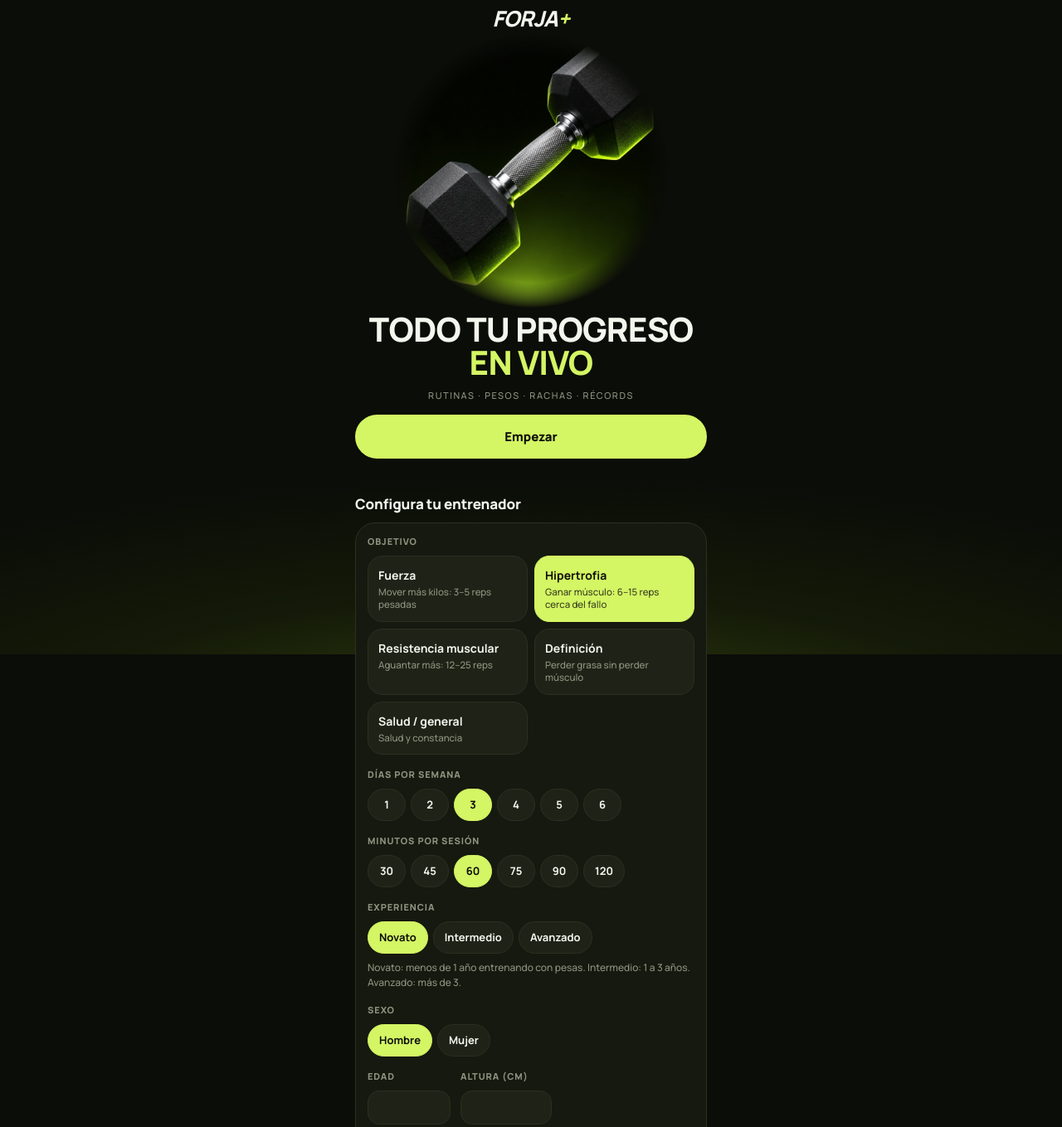
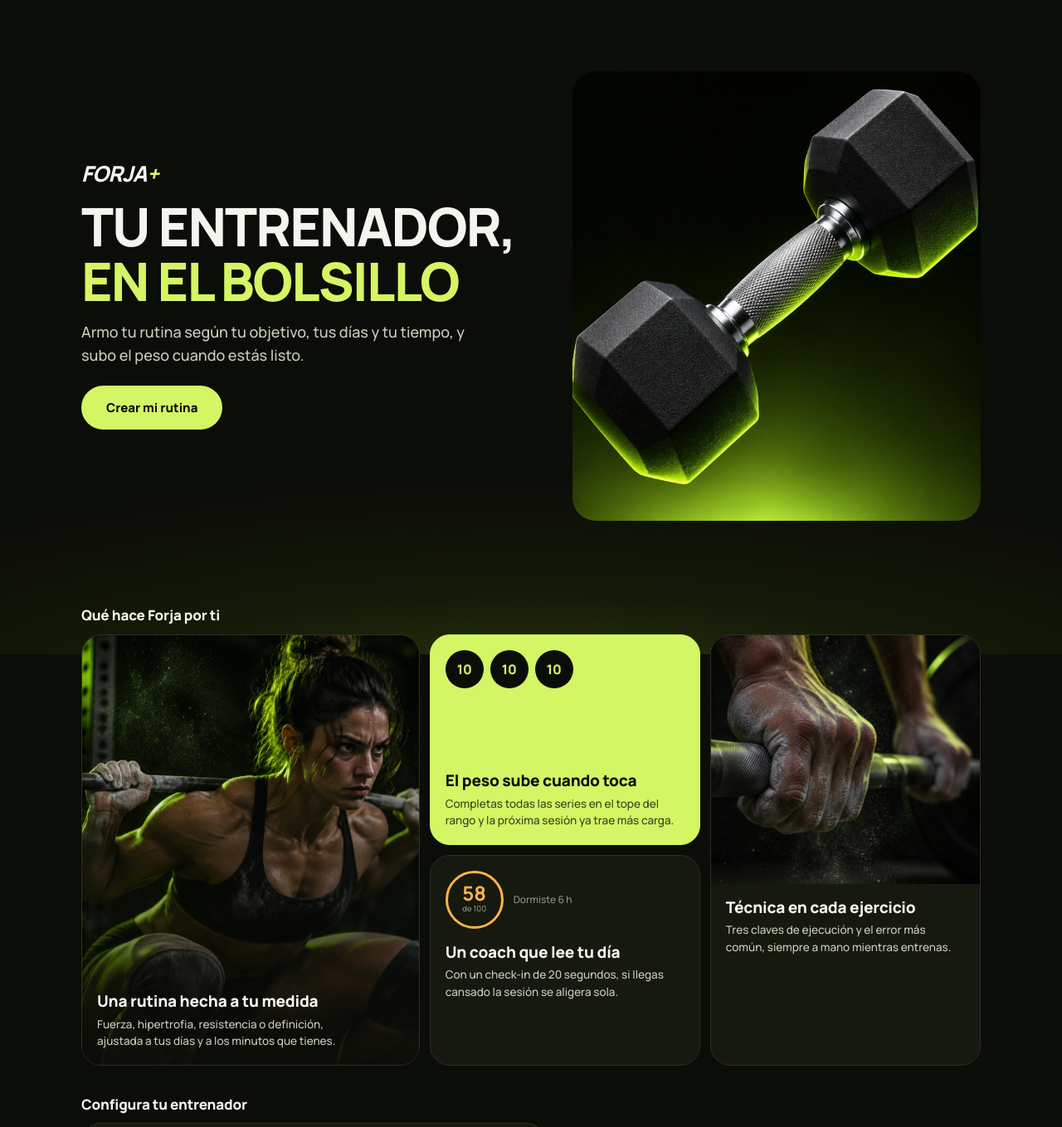
Before and after one commit to agust7ncartesq/forja, a plain HTML site: page index.html in a window 1280 px wide. Shown: the part 11-1370 px from the top of the page at 83% size. Drawn offline with nearby package versions, Linux system fonts and the light colour scheme.

Commit message:
design: bienvenida con hero dividido y bento de funciones
- Hero dividido (texto + imagen), titular de 2 líneas y subtítulo
  de 18 palabras; sin línea decorativa ni máscara circular.
- Bento de 4 celdas con imágenes reales (nueva: assets/grip.jpg) y
  vistas reales de la interfaz; aparición al hacer scroll a prueba
  de fallos y con movimiento reducido respetado.
- Sin rayas ni guiones largos en la app; pulsación táctil en
  navegación, chips y opciones; caché forja-v5.

Co-Authored-By: Claude Opus 5.5 <noreply@anthropic.com>

```diff
--- a/engine.js
+++ b/engine.js
@@ -61,22 +61,22 @@ const WT = (() => {
 
   // c/i = rango de reps compuesto/aislamiento, sc/si = series, rc/ri = descanso (s)
   const GOALS = {
-    fuerza: { name: 'Fuerza', c: [3, 5], i: [8, 12], sc: 4, si: 2, rc: 180, ri: 90, rir: '1–2' },
-    hipertrofia: { name: 'Hipertrofia', c: [6, 10], i: [10, 15], sc: 3, si: 3, rc: 120, ri: 75, rir: '0–2' },
-    resistencia: { name: 'Resistencia muscular', c: [12, 20], i: [15, 25], sc: 3, si: 2, rc: 60, ri: 45, rir: '2–3' },
-    definicion: { name: 'Definición', c: [6, 10], i: [12, 15], sc: 3, si: 3, rc: 90, ri: 60, rir: '1–2' },
-    general: { name: 'Salud / general', c: [8, 12], i: [12, 15], sc: 3, si: 2, rc: 90, ri: 60, rir: '2–3' },
+    fuerza: { name: 'Fuerza', c: [3, 5], i: [8, 12], sc: 4, si: 2, rc: 180, ri: 90, rir: '1-2' },
+    hipertrofia: { name: 'Hipertrofia', c: [6, 10], i: [10, 15], sc: 3, si: 3, rc: 120, ri: 75, rir: '0-2' },
+    resistencia: { name: 'Resistencia muscular', c: [12, 20], i: [15, 25], sc: 3, si: 2, rc: 60, ri: 45, rir: '2-3' },
+    definicion: { name: 'Definición', c: [6, 10], i: [12, 15], sc: 3, si: 3, rc: 90, ri: 60, rir: '1-2' },
+    general: { name: 'Salud / general', c: [8, 12], i: [12, 15], sc: 3, si: 2, rc: 90, ri: 60, rir: '2-3' },
   };
 
   const GUIDE = {
-    fuerza: ['Cargas de 80–90% 1RM en 3–5 reps; descansa 3–5 min para recuperar el sistema de fosfágenos.', 'La técnica en los básicos (sentadilla, banca, peso muerto, press militar) es la prioridad.', 'Deja 1–2 reps en reserva en los básicos: ir al fallo con cargas altas acumula fatiga sin más ganancia.', 'Proteína 1,6–2,2 g/kg y un ligero superávit calórico favorecen la fuerza.'],
-    hipertrofia: ['10–20 series efectivas por músculo y semana, repartidas en 2+ sesiones.', 'Entre 6 y 30 reps todo funciona si llegas cerca del fallo (RIR 0–2); el esfuerzo pesa más que el rango.', 'Superávit de 200–300 kcal, proteína 1,6–2,2 g/kg, sueño de 7–9 h.', 'Progresión doble: primero llevas todas las series al tope del rango, luego subes peso.'],
-    resistencia: ['12–25 reps con descansos cortos (30–60 s) para tolerar la fatiga metabólica.', 'Añade 2–3 sesiones semanales de cardio en zona 2 (30–45 min).', 'Carbohidratos suficientes para rendir (3–5 g/kg).'],
-    definicion: ['Mantén las cargas pesadas: el estímulo que construyó el músculo es el que lo conserva en déficit.', 'Déficit de 300–500 kcal (perder 0,5–1% del peso por semana), proteína 2,0–2,4 g/kg.', '8–10k pasos al día; cardio moderado sin robar recuperación a las pesas.', 'Si tu rendimiento cae 2 semanas seguidas, sube calorías o haz una descarga.'],
-    general: ['OMS: 150–300 min/semana de actividad aeróbica + fuerza 2 días o más.', 'Prioriza constancia y técnica por encima de la carga.', 'Proteína de 1,2–1,6 g/kg y sueño regular.'],
+    fuerza: ['Cargas de 80-90% 1RM en 3-5 reps; descansa 3-5 min para recuperar el sistema de fosfágenos.', 'La técnica en los básicos (sentadilla, banca, peso muerto, press militar) es la prioridad.', 'Deja 1-2 reps en reserva en los básicos: ir al fallo con cargas altas acumula fatiga sin más ganancia.', 'Proteína 1,6-2,2 g/kg y un ligero superávit calórico favorecen la fuerza.'],
+    hipertrofia: ['10-20 series efectivas por músculo y semana, repartidas en 2+ sesiones.', 'Entre 6 y 30 reps todo funciona si llegas cerca del fallo (RIR 0-2); el esfuerzo pesa más que el rango.', 'Superávit de 200-300 kcal, proteína 1,6-2,2 g/kg, sueño de 7-9 h.', 'Progresión doble: primero llevas todas las series al tope del rango, luego subes peso.'],
+    resistencia: ['12-25 reps con descansos cortos (30-60 s) para tolerar la fatiga metabólica.', 'Añade 2-3 sesiones semanales de cardio en zona 2 (30-45 min).', 'Carbohidratos suficientes para rendir (3-5 g/kg).'],
+    definicion: ['Mantén las cargas pesadas: el estímulo que construyó el músculo es el que lo conserva en déficit.', 'Déficit de 300-500 kcal (perder 0,5-1% del peso por semana), proteína 2,0-2,4 g/kg.', '8-10k pasos al día; cardio moderado sin robar recuperación a las pesas.', 'Si tu rendimiento cae 2 semanas seguidas, sube calorías o haz una descarga.'],
+    general: ['OMS: 150-300 min/semana de actividad aeróbica + fuerza 2 días o más.', 'Prioriza constancia y técnica por encima de la carga.', 'Proteína de 1,2-1,6 g/kg y sueño regular.'],
   };
   const PRINCIPLES = [
-    'Calienta 5–8 min y haz 2–3 series de aproximación en el primer ejercicio compuesto.',
+    'Calienta 5-8 min y haz 2-3 series de aproximación en el primer ejercicio compuesto.',
     'Sobrecarga progresiva: la app sube el peso cuando completas todas las series en el tope del rango (principiantes: en la mitad del rango).',
     'Si quedas bajo el mínimo del rango 2 sesiones seguidas, la app baja la carga un 10% (descarga reactiva).',
     'Descarga programada cada 6 semanas (intermedio) o cada 5 (avanzado): mitad de series y −10% de carga.',
--- a/index.html
+++ b/index.html
@@ -184,12 +184,47 @@ select:focus-visible,button:focus-visible,summary:focus-visible,input:focus-visi
 .goal input:checked+div small{color:#3b4220}
 .field{margin-top:16px}
 .lbl{display:block;font-size:11px;font-weight:800;letter-spacing:.08em;text-transform:uppercase;color:var(--mute);margin-bottom:8px}
-/* Onboarding */
-.onb{text-align:center;padding-top:6px}
-.onb img{width:min(330px,82%);height:auto;aspect-ratio:1;object-fit:cover;border-radius:50%;display:block;margin:6px auto 0;-webkit-mask-image:radial-gradient(circle,#000 58%,transparent 71%);mask-image:radial-gradient(circle,#000 58%,transparent 71%)}
-.onb h1{font-size:40px;line-height:1;text-transform:uppercase;margin-top:6px;letter-spacing:-.02em}
-.onb h1 span{color:var(--lime)}
-.onb .tagline{font-size:11px;letter-spacing:.14em;text-transform:uppercase;color:var(--mute);margin:12px 0 0}
+/* Bienvenida (landing). Forma: tarjetas 24px, botones píldora. */
+main.wide{max-width:1120px}
+.ohero{display:grid;gap:22px;align-items:center;padding-top:4px}
+.ohero .logo{margin-bottom:18px}
+.ohero h1{font-size:clamp(34px,6.4vw,64px);line-height:1.02;letter-spacing:-.03em;text-transform:uppercase;text-wrap:balance}
+.ohero h1 span{color:var(--lime)}
+.ohero .lead{color:#c9cfbb;font-size:16px;line-height:1.55;max-width:42ch;margin:16px 0 0}
+.ohero .btn{width:auto;display:inline-block;padding:16px 30px;margin-top:22px}
+.ohero figure{margin:0;border-radius:28px;overflow:hidden;background:var(--s1);aspect-ratio:1;order:-1}
+.ohero figure img{width:100%;height:100%;object-fit:cover;display:block}
+.bento{display:grid;gap:12px}
+.cell{border-radius:24px;overflow:hidden;position:relative;background:var(--s1);border:1px solid var(--line);min-height:220px;display:flex;flex-direction:column}
+.cell h3{font-size:19px;line-height:1.15}
+.cell p{margin:6px 0 0;font-size:13.5px;line-height:1.5;color:#c9cfbb;max-width:38ch}
+.cell .body{padding:18px}
+.cell.photo{justify-content:flex-end;min-height:360px}
+.cell.photo>img{position:absolute;inset:0;width:100%;height:100%;object-fit:cover}
+.cell.photo:after{content:'';position:absolute;inset:0;background:linear-gradient(180deg,rgba(11,13,8,0) 30%,rgba(11,13,8,.92) 100%)}
+.cell.photo .body{position:relative;z-index:1}
+.cell.lime{background:var(--lime);border-color:var(--lime);color:var(--ink);justify-content:space-between}
+.cell.lime p{color:#3b4220}
+.cell.split>img{width:100%;height:220px;object-fit:cover;display:block}
+.mini-sets{display:flex;gap:8px;padding:18px 18px 0}
+.mini-sets span{width:46px;height:46px;border-radius:50%;display:grid;place-items:center;background:var(--ink);color:var(--lime);font-weight:800;font-size:16px}
+.mini-ready{display:flex;align-items:center;gap:12px;padding:18px 18px 0}
+.reveal{transition:opacity .6s cubic-bezier(.16,1,.3,1),transform .6s cubic-bezier(.16,1,.3,1)}
+.io .reveal:not(.in){opacity:0;transform:translateY(18px)}
+.ohero .rise{animation:rise .7s cubic-bezier(.16,1,.3,1) both}
+.ohero .rise:nth-child(2){animation-delay:.06s}.ohero .rise:nth-child(3){animation-delay:.12s}.ohero .rise:nth-child(4){animation-delay:.18s}
+@keyframes rise{from{opacity:0;transform:translateY(14px)}to{opacity:1;transform:none}}
+.setup-wrap{max-width:560px}
+@media (min-width:860px){.ohero .lead{font-size:18px}}
+@media (min-width:860px){
+  .ohero{grid-template-columns:1.05fr .95fr;gap:48px;min-height:min(88dvh,760px)}
+  .ohero figure{order:0;aspect-ratio:4/4.4}
+  .bento{grid-template-columns:1.25fr 1fr 1fr;grid-template-rows:auto auto}
+  .bento .c1{grid-row:span 2;min-height:520px}
+  .bento .c3{grid-row:span 2}
+  .bento .c3>img{height:300px}
+}
+@media (prefers-reduced-motion:reduce){.reveal{opacity:1;transform:none}}
 /* Tablas, listas, gráficas */
 table{width:100%;border-collapse:collapse;font-size:13px}
 td,th{padding:10px 4px;border-bottom:1px solid var(--line);text-align:left;vertical-align:middle}
@@ -223,6 +258,7 @@ ul{padding-left:18px;margin:6px 0}li{margin:7px 0;color:#d2d7c6;font-size:13px}
 nav{position:fixed;left:50%;transform:translateX(-50%);bottom:calc(14px + env(safe-area-inset-bottom));display:flex;gap:6px;padding:6px;border-radius:999px;
   background:rgba(31,35,23,.82);backdrop-filter:blur(16px);-webkit-backdrop-filter:blur(16px);border:1px solid rgba(255,255,255,.08);z-index:10;box-shadow:0 10px 30px rgba(0,0,0,.5)}
 nav button{width:50px;height:50px;border-radius:50%;border:0;background:transparent;color:var(--mute);display:grid;place-items:center}
+nav button:active,.chip:active,.story:active,.seg span:active{transform:scale(.96)}
 nav button.on{background:var(--lime);color:var(--ink)}
 nav svg{width:21px;height:21px;fill:none;stroke:currentColor;stroke-width:2;stroke-linecap:round;stroke-linejoin:round}
 #timer{position:fixed;left:50%;transform:translateX(-50%);bottom:calc(84px + env(safe-area-inset-bottom));width:min(424px,calc(100% - 36px));display:none;align-items:center;gap:10px;
@@ -267,7 +303,7 @@ const I = {
   clock: '<circle cx="12" cy="12" r="9"/><path d="M12 7v5l3 2"/>',
 };
 const TABS = [['hoy', 'Inicio'], ['rutina', 'Rutina'], ['coach', 'Coach'], ['progreso', 'Progreso'], ['perfil', 'Perfil']];
-const GOAL_TXT = { fuerza: 'Mover más kilos: 3–5 reps pesadas', hipertrofia: 'Ganar músculo: 6–15 reps cerca del fallo', resistencia: 'Aguantar más: 12–25 reps', definicion: 'Perder grasa sin perder músculo', general: 'Salud y constancia' };
+const GOAL_TXT = { fuerza: 'Mover más kilos: 3-5 reps pesadas', hipertrofia: 'Ganar músculo: 6-15 reps cerca del fallo', resistencia: 'Aguantar más: 12-25 reps', definicion: 'Perder grasa sin perder músculo', general: 'Salud y constancia' };
 const DOW = ['Lun', 'Mar', 'Mié', 'Jue', 'Vie', 'Sáb', 'Dom'];
 const abbr = (name) => name.split(' ').map((w) => w[0]).join('').slice(0, 2).toUpperCase();
 const sessionDates = () => S.sessions.map((s) => s.date);
@@ -293,7 +329,8 @@ const mixText = (day) => { const c = {}; day.exercises.forEach((e) => (c[GNAME[g
 
 function render() {
   charts.forEach((c) => c.destroy()); charts = [];
-  if (!S.profile) { $('nav').style.display = 'none'; $('app').innerHTML = `<div class="fade">${onboarding()}</div>`; return; }
+  $('app').classList.toggle('wide', !S.profile);
+  if (!S.profile) { $('nav').style.display = 'none'; $('app').innerHTML = onboarding(); revealOnScroll(); return; }
   $('nav').style.display = 'flex';
   $('nav').innerHTML = TABS.map(([k, l]) => `<button class="${tab === k ? 'on' : ''}" onclick="go('${k}')" aria-label="${l}" aria-current="${tab === k}">${svg(I[k])}</button>`).join('');
   $('app').innerHTML = `<div class="${anim ? 'fade' : ''}">${{ hoy, rutina, coach, progreso, perfil }[tab]()}</div>`; anim = false;
@@ -328,12 +365,36 @@ addEventListener('load', () => S.profile && drawCharts()); // Chart.js carga con
 
 /* ---------- Onboarding / perfil ---------- */
 function onboarding() {
-  return `<div class="onb"><div class="logo">FORJA<i>+</i></div>
-    <img src="assets/hero.jpg" alt="Mancuerna hexagonal iluminada en verde lima" width="900" height="900" fetchpriority="high">
-    <h1>Todo tu progreso<br><span>en vivo</span></h1>
-    <p class="tagline">Rutinas · Pesos · Rachas · Récords</p>
-    <button class="btn" onclick="$('setup').scrollIntoView({behavior:'smooth'})">Empezar</button></div>
-  <div id="setup" style="padding-top:20px">${sec('Configura tu entrenador')}<div class="card">${profileForm({}, 'Crear mi rutina')}</div></div>`;
+  return `<section class="ohero">
+    <div><div class="logo rise">FORJA<i>+</i></div>
+      <h1 class="rise">Tu entrenador, <span>en el bolsillo</span></h1>
+      <p class="lead rise">Armo tu rutina según tu objetivo, tus días y tu tiempo, y subo el peso cuando estás listo.</p>
+      <button class="btn rise" onclick="$('setup').scrollIntoView({behavior: matchMedia('(prefers-reduced-motion: reduce)').matches ? 'auto' : 'smooth'})">Crear mi rutina</button></div>
+    <figure><img src="assets/hero.jpg" alt="Mancuerna hexagonal negra iluminada en verde lima" width="900" height="900" fetchpriority="high"></figure>
+  </section>
+  ${sec('Qué hace Forja por ti')}
+  <div class="bento">
+    <article class="cell photo c1 reveal"><img src="assets/athlete.jpg" alt="Atleta haciendo sentadilla con barra en un gimnasio oscuro" loading="lazy" width="1100" height="828">
+      <div class="body"><h3>Una rutina hecha a tu medida</h3><p>Fuerza, hipertrofia, resistencia o definición, ajustada a tus días y a los minutos que tienes.</p></div></article>
+    <article class="cell lime c2 reveal"><div class="mini-sets" aria-hidden="true"><span>10</span><span>10</span><span>10</span></div>
+      <div class="body"><h3>El peso sube cuando toca</h3><p>Completas todas las series en el tope del rango y la próxima sesión ya trae más carga.</p></div></article>
+    <article class="cell split c3 reveal"><img src="assets/grip.jpg" alt="Manos con magnesio agarrando una barra" loading="lazy" width="678" height="900">
+      <div class="body"><h3>Técnica en cada ejercicio</h3><p>Tres claves de ejecución y el error más común, siempre a mano mientras entrenas.</p></div></article>
+    <article class="cell c4 reveal"><div class="mini-ready" aria-hidden="true"><div class="rscore media"><b>58</b><small>de 100</small></div><span class="mute">Dormiste 6 h</span></div>
+      <div class="body"><h3>Un coach que lee tu día</h3><p>Con un check-in de 20 segundos, si llegas cansado la sesión se aligera sola.</p></div></article>
+  </div>
+  <div id="setup" class="setup-wrap" style="padding-top:12px">${sec('Configura tu entrenador')}<div class="card">${profileForm({}, 'Crear mi rutina')}</div></div>`;
+}
+// Revela las celdas al entrar en pantalla.
+function revealOnScroll() {
+  const els = document.querySelectorAll('.reveal:not(.in)');
+  if (!els.length) return;
+  if (!('IntersectionObserver' in window) || matchMedia('(prefers-reduced-motion: reduce)').matches) { els.forEach((e) => e.classList.add('in')); return; }
+  document.documentElement.classList.add('io'); // solo se ocultan si el observador funciona
+  const show = (e) => e.classList.add('in');
+  const io = new IntersectionObserver((es) => es.forEach((x) => { if (x.isIntersecting) { show(x.target); io.unobserve(x.target); } }), { threshold: 0.15 });
+  els.forEach((e) => io.observe(e));
+  setTimeout(() => els.forEach(show), 3000); // red de seguridad: nunca quedan ocultas
 }
 
 function profileForm(p, label) {
@@ -444,9 +505,9 @@ function exCard(e, i, A) {
   return `<div class="card mcard"><h3>${E.EX[e.id][0]}<small>${done >= e.sets ? '<span class="donetag">Completado</span>' : done ? `<span class="livedot">Serie ${done + 1}/${e.sets}</span>` : mtag(e.id)}</small></h3>
     <div class="row"><div><div class="team">Peso</div><div class="wbox"><input type="number" inputmode="decimal" step="0.5" min="0" value="${w}" aria-label="Peso de ${E.EX[e.id][0]} en ${unit}" style="width:${String(w).length + 0.3}ch" oninput="this.style.width=(this.value.length+.3)+'ch'" onchange="setW(${i},this.value)"><small class="mute">${unit}</small></div></div>
       <div class="center"><b>${e.sets} series</b>descanso ${fmt(e.rest)}</div>
-      <div class="right"><div class="team">Reps</div><div class="big">${e.lo}–${e.hi}</div></div></div>
+      <div class="right"><div class="team">Reps</div><div class="big">${e.lo}-${e.hi}</div></div></div>
     <div class="sets">${Array.from({ length: e.sets }, (_, j) => { const v = reps[j] ?? '';
-      return `<div class="set"><input type="number" inputmode="numeric" min="0" max="100" placeholder="–" value="${v}" class="${cls(v, e)}" aria-label="Reps serie ${j + 1}, objetivo ${e.lo} a ${e.hi}" onchange="setRep(this,${i},${j},${e.rest},${e.lo})"><span>${j + 1}</span></div>`; }).join('')}</div>
+      return `<div class="set"><input type="number" inputmode="numeric" min="0" max="100" placeholder="-" value="${v}" class="${cls(v, e)}" aria-label="Reps serie ${j + 1}, objetivo ${e.lo} a ${e.hi}" onchange="setRep(this,${i},${j},${e.rest},${e.lo})"><span>${j + 1}</span></div>`; }).join('')}</div>
     <div class="effort"><span class="lbl" id="rir-l${i}">Reps que te sobraban en la última serie</span>${segs('rir' + i, [[0, '0'], [1, '1'], [2, '2'], [3, '3'], [4, '4+']], (A.rir || {})[i], 'sm').replace('<div class="seg sm">', `<div class="seg sm" role="radiogroup" aria-labelledby="rir-l${i}" onchange="setRir(${i},event.target.value)">`)}
       <label class="pain"><input type="checkbox" ${(A.pain || {})[i] ? 'checked' : ''} onchange="setPain(${i},this.checked)">Sentí molestia o dolor en este ejercicio</label></div>
     <details><summary>Técnica, calentamiento y alternativas<span class="mini">${svg(I.arrow)}</span></summary><div class="tools">
@@ -552,9 +613,9 @@ function rutina() {
   return `${header('Mi rutina')}
   <div class="chips"><span class="chip plain">${g.name}</span><span class="chip plain">${p.days} días</span><span class="chip plain">${p.minutes} min</span><span class="chip plain">${{ principiante: 'Novato', intermedio: 'Intermedio', avanzado: 'Avanzado' }[p.level]}</span></div>
   ${S.plan.map((d, i) => `${sec(`Día ${i + 1} · ${esc(d.name)}`, `<span class="${i === nx ? 'livedot' : 'mute'}">${i === nx ? 'Siguiente' : '~' + d.minutes + ' min'}</span>`)}
-    <div class="card"><table>${d.exercises.map((e) => `<tr><td><span class="dot" style="${gv(grp(e.id))}">${E.EX[e.id][0]}</span></td><td class="r">${e.sets}×${e.lo}–${e.hi}</td><td class="r m">${fmt(e.rest)}</td></tr>`).join('')}</table></div>`).join('')}
+    <div class="card"><table>${d.exercises.map((e) => `<tr><td><span class="dot" style="${gv(grp(e.id))}">${E.EX[e.id][0]}</span></td><td class="r">${e.sets}×${e.lo}-${e.hi}</td><td class="r m">${fmt(e.rest)}</td></tr>`).join('')}</table></div>`).join('')}
   ${sec('Volumen por músculo', '<span class="mute">series/semana</span>')}
-  <div class="card"><p class="mute" style="margin:0 0 6px">Para ganar músculo, la evidencia apunta a 10–20 series por músculo a la semana.</p>
+  <div class="card"><p class="mute" style="margin:0 0 6px">Para ganar músculo, la evidencia apunta a 10-20 series por músculo a la semana.</p>
     ${legend()}<table>${Object.entries(ws).sort((a, b) => b[1] - a[1]).map(([m, n]) => { const low = n < 10 && p.goal === 'hipertrofia';
       return `<tr><td><span class="dot" style="${gv(muscleGroup(m))}">${m}</span></td><td style="width:42%"><div class="vol"><i style="width:${(n / max) * 100}%;background:var(--${muscleGroup(m)})"></i></div></td><td class="r">${low ? `<span class="lowv" title="Menos de 10 series">${n} · bajo</span>` : n}</td></tr>`; }).join('')}</table></div>
   ${sec(`Claves: ${g.name}`)}<div class="card"><ul>${E.GUIDE[p.goal].map((t) => `<li>${t}</li>`).join('')}</ul></div>
@@ -583,7 +644,7 @@ function progreso() {
   ${rows.map(([id, l]) => { const x = l.log[l.log.length - 1];
     return `<div class="card mcard"><h3>${E.EX[id][0]}<small>${mtag(id)}</small></h3><div class="row"><div><div class="team">Próxima</div><div class="big">${l.w}<small>kg</small></div></div>
       <div class="center">Última, ${x.d.slice(8)}/${x.d.slice(5, 7)}<b>${x.w} kg × ${x.r.join(' / ')}</b></div>
-      <div class="right"><div class="team">Máximo est.</div><div class="big">${l.e1rm ? Math.round(l.e1rm) : '—'}<small>kg</small></div></div></div></div>`; }).join('')}
+      <div class="right"><div class="team">Máximo est.</div><div class="big">${l.e1rm ? Math.round(l.e1rm) : '-'}<small>kg</small></div></div></div></div>`; }).join('')}
   <p class="mute">Máximo estimado: el peso que podrías levantar una sola vez (1RM), calculado con la fórmula de Epley a partir de tu mejor serie de cada sesión.</p>`;
 }
 
--- a/sw.js
+++ b/sw.js
@@ -1,7 +1,7 @@
 // Service worker: la app funciona sin conexión en el gimnasio.
 // Sube la versión al publicar cambios para que los móviles descarguen la nueva.
-const CACHE = 'forja-v4';
-const FILES = ['./', './index.html', './engine.js', './coach.js', './manifest.webmanifest', './icon.svg', './assets/hero.jpg', './assets/athlete.jpg'];
+const CACHE = 'forja-v5';
+const FILES = ['./', './index.html', './engine.js', './coach.js', './manifest.webmanifest', './icon.svg', './assets/hero.jpg', './assets/athlete.jpg', './assets/grip.jpg'];
 
 self.addEventListener('install', (e) => e.waitUntil(caches.open(CACHE).then((c) => c.addAll(FILES)).then(() => self.skipWaiting())));
 self.addEventListener('activate', (e) => e.waitUntil(
```
Also changed, not shown: coach.js (+13 -13 lines), assets/grip.jpg (added).
